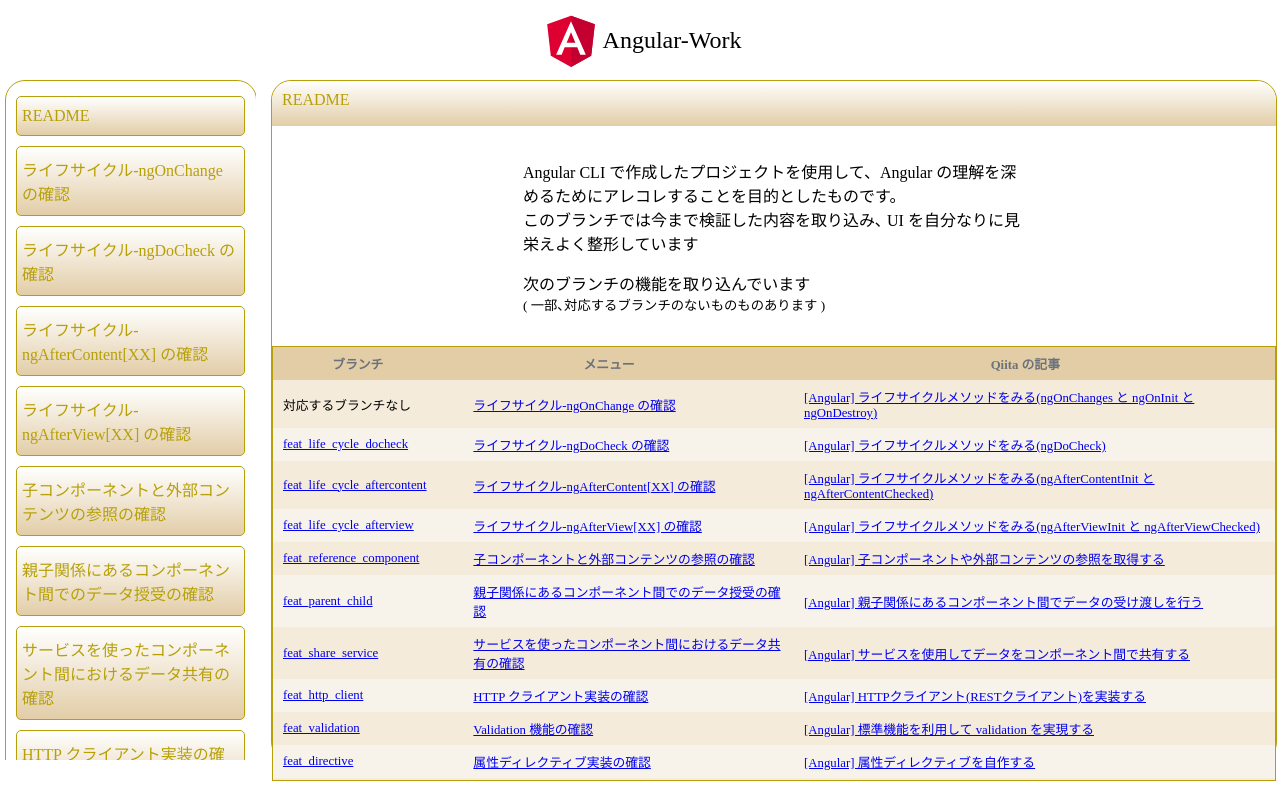
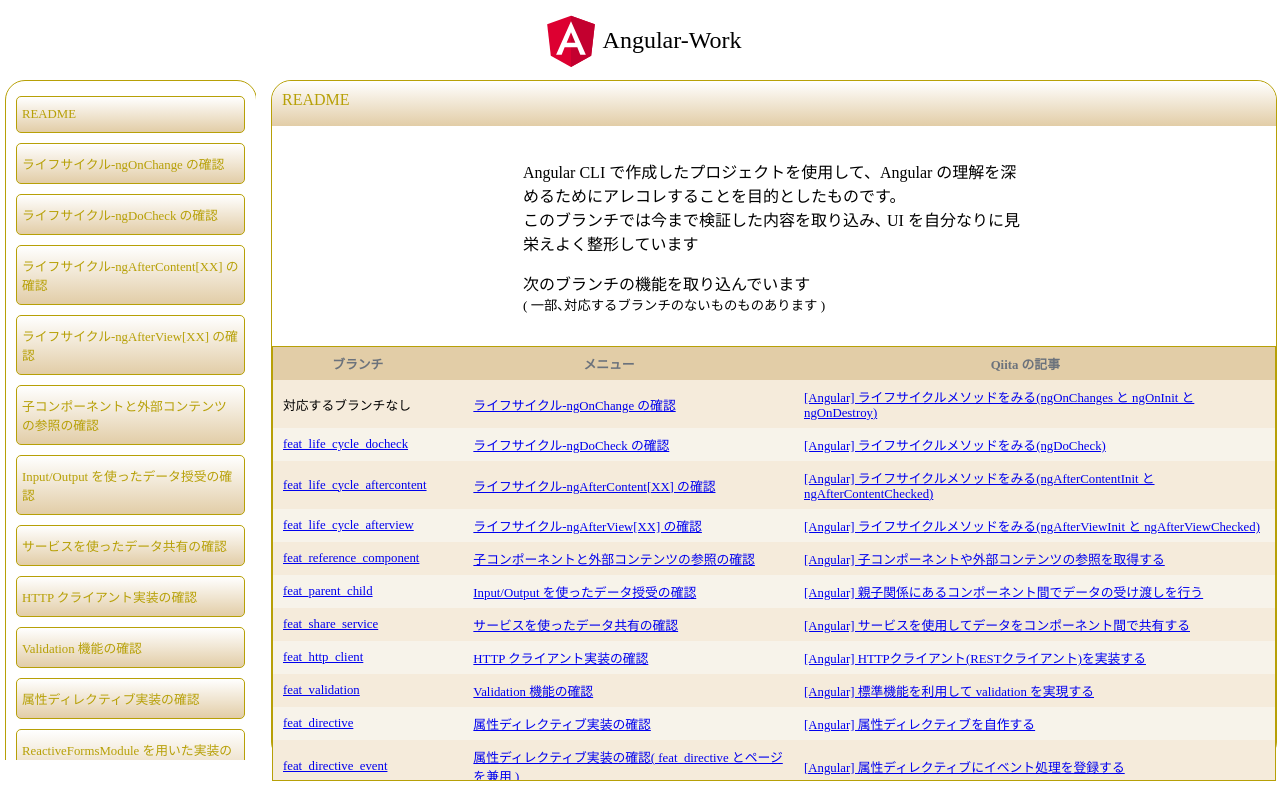
Before and after one commit to ksh-fthr/angular-work, an Angular app: page /readme in a window 1280 px wide. Built offline with nearby package versions, Linux system fonts and the light colour scheme.

Commit message:
スタイル調整.

```diff
--- a/src/app/app.component.css
+++ b/src/app/app.component.css
@@ -38,6 +38,7 @@
 }
 
 .item_box > .items {
+  font-size: 0.8em;
   display: inline-block;
   margin: 0; /* この指定で各項目にある `･` を消す */
   width: 97%;
--- a/src/app/app.component.html
+++ b/src/app/app.component.html
@@ -15,8 +15,8 @@
       <li class="items"><a class="item_buttons" routerLink="/life-cycle-after-content">ライフサイクル-ngAfterContent[XX] の確認</a></li>
       <li class="items"><a class="item_buttons" routerLink="/life-cycle-after-view">ライフサイクル-ngAfterView[XX] の確認</a></li>
       <li class="items"><a class="item_buttons" routerLink="/reference">子コンポーネントと外部コンテンツの参照の確認</a></li>
-      <li class="items"><a class="item_buttons" routerLink="/parent-child">親子関係にあるコンポーネント間でのデータ授受の確認</a></li>
-      <li class="items"><a class="item_buttons" routerLink="/data-share">サービスを使ったコンポーネント間におけるデータ共有の確認</a></li>
+      <li class="items"><a class="item_buttons" routerLink="/parent-child">Input/Output を使ったデータ授受の確認</a></li>
+      <li class="items"><a class="item_buttons" routerLink="/data-share">サービスを使ったデータ共有の確認</a></li>
       <li class="items"><a class="item_buttons" routerLink="/http-client">HTTP クライアント実装の確認</a></li>
       <li class="items"><a class="item_buttons" routerLink="/validation">Validation 機能の確認</a></li>
       <li class="items"><a class="item_buttons" routerLink="/attribute-directive">属性ディレクティブ実装の確認</a></li>
--- a/src/app/component/data-share/data-share-base.component.html
+++ b/src/app/component/data-share/data-share-base.component.html
@@ -1,6 +1,6 @@
 <div class="base-area">
   <div class="header-block">
-    <p>サービスを使ったコンポーネント間におけるデータ共有の確認</p>
+    <p>サービスを使ったデータ共有の確認</p>
   </div>
 
   <div class="body-block">
--- a/src/app/component/parent-child/parent-child-base.component.html
+++ b/src/app/component/parent-child/parent-child-base.component.html
@@ -1,6 +1,6 @@
 <div class="base-area">
   <div class="header-block">
-    <p>親子関係にあるコンポーネント間でのデータ授受の確認</p>
+    <p>Input/Output を使ったデータ授受の確認</p>
   </div>
 
   <div class="body-block">
--- a/src/app/component/readme/readme.component.html
+++ b/src/app/component/readme/readme.component.html
@@ -52,12 +52,12 @@
         </tr>
         <tr class="menu-table-record">
           <td class="col-branch"><a href="https://github.com/ksh-fthr/angular-work/tree/feat_parent_child">feat_parent_child</a></td>
-          <td class="col-menu"><a routerLink="/parent-child">親子関係にあるコンポーネント間でのデータ授受の確認</a></td>
+          <td class="col-menu"><a routerLink="/parent-child">Input/Output を使ったデータ授受の確認</a></td>
           <td class="col-qiita"><a href="https://qiita.com/ksh-fthr/items/db6a48d072d5e9a33f0b">[Angular] 親子関係にあるコンポーネント間でデータの受け渡しを行う</a></td>
         </tr>
         <tr class="menu-table-record">
           <td class="col-branch"><a href="https://github.com/ksh-fthr/angular-work/tree/feat_share_service">feat_share_service</a></td>
-          <td class="col-menu"><a routerLink="/data-share">サービスを使ったコンポーネント間におけるデータ共有の確認</a></td>
+          <td class="col-menu"><a routerLink="/data-share">サービスを使ったデータ共有の確認</a></td>
           <td class="col-qiita"><a href="https://qiita.com/ksh-fthr/items/e43dd37bff2e51e95a59">[Angular] サービスを使用してデータをコンポーネント間で共有する</a></td>
         </tr>
         <tr class="menu-table-record">
```
